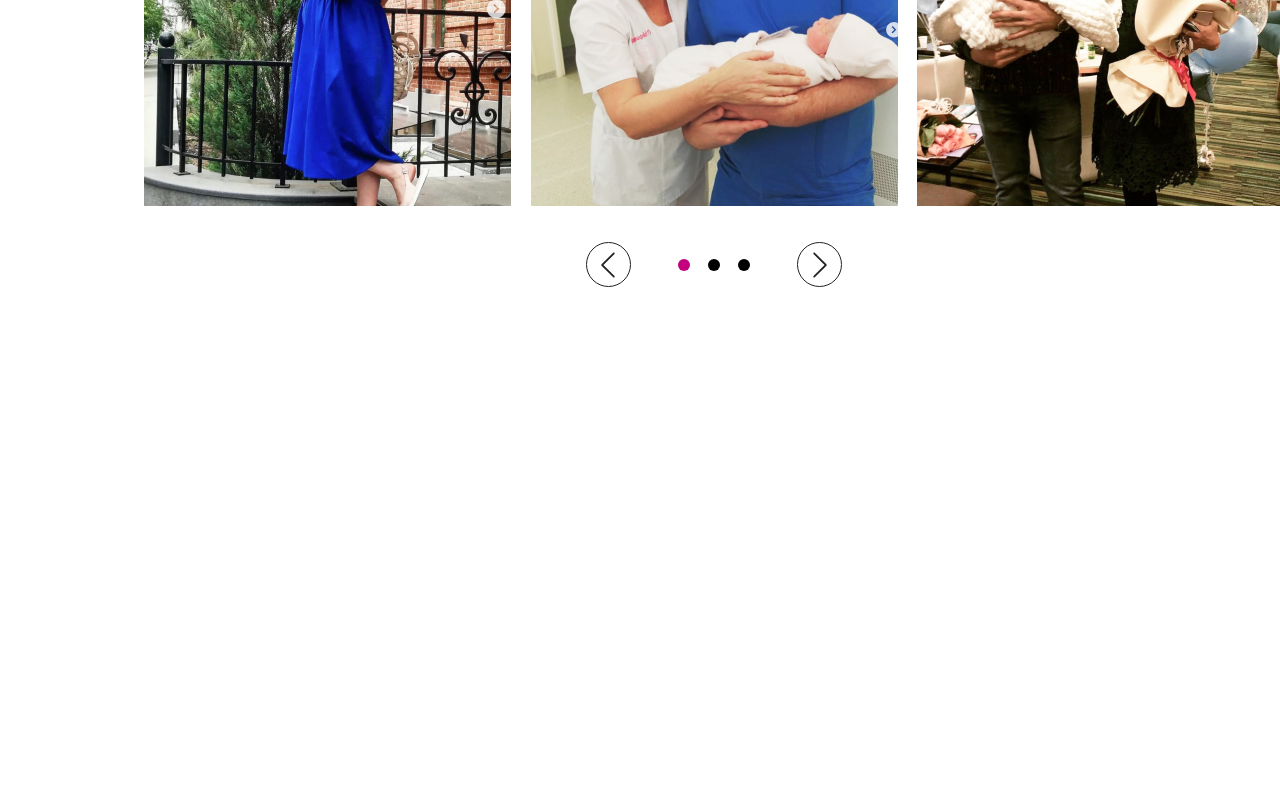
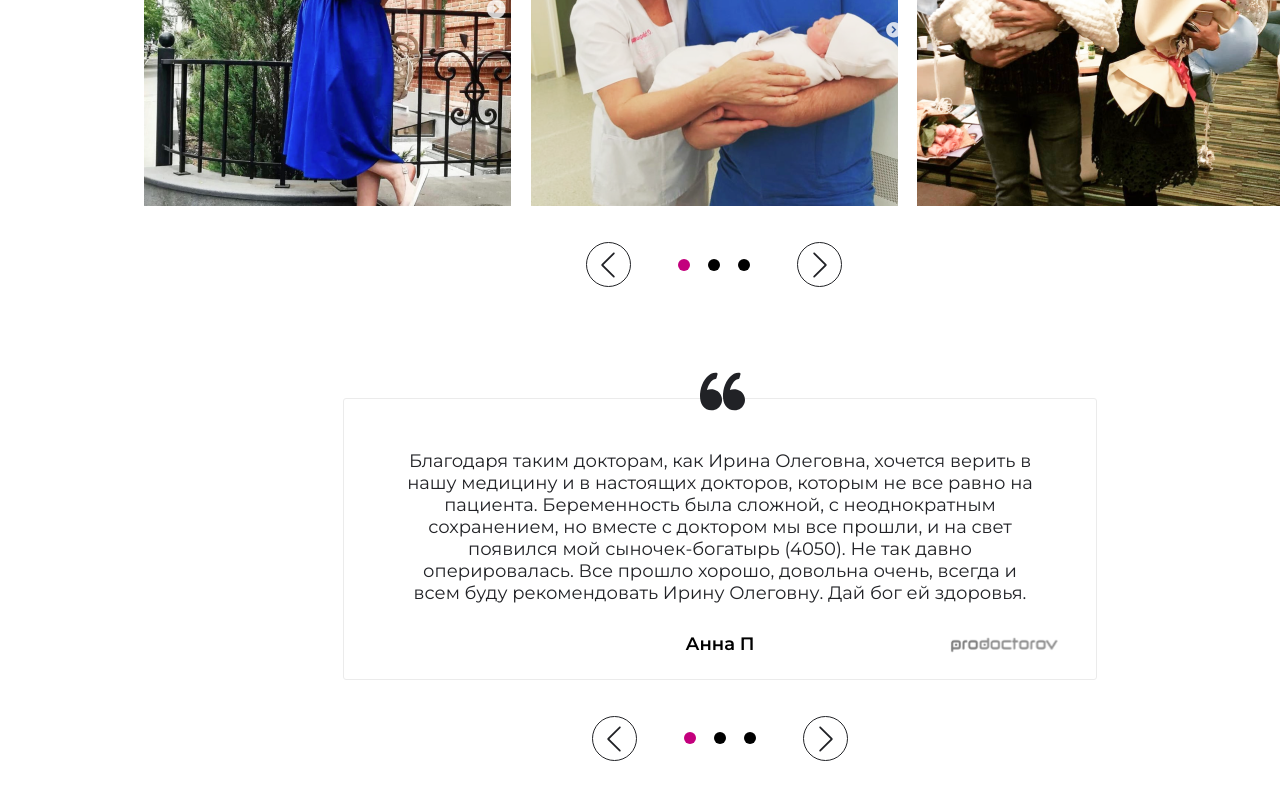
Before and after one commit to Mare4/clinic-app, a React (Create React App) app: page / in a window 1280 px wide. Shown: the part 6974-7774 px from the top of the page. Before the commit the page ends 7343 px from the top, so only its background shows below. Built offline with nearby package versions, Linux system fonts and the light colour scheme.

Commit message:
feat: added "Reviews" section

```diff
--- a/src/App.js
+++ b/src/App.js
@@ -12,6 +12,7 @@ import News from "./News";
 import DoctorInfo from "./DoctorInfo";
 import Question from "./Question";
 import Instagram from "./Instagram";
+import Reviews from "./Reviews";
 
 function App() {
   return (
@@ -28,6 +29,7 @@ function App() {
       <DoctorInfo />
       <Question />
       <Instagram />
+      <Reviews />
     </React.Fragment>
   );
 }
--- a/src/Instagram.css
+++ b/src/Instagram.css
@@ -28,7 +28,7 @@
 .instagram-carousel-buttons-section {
   position: relative;
   display: block;
-  margin: 0 auto 82px auto;
+  margin: 0 auto;
   width: 256px;
   height: 45px;
 }
--- /dev/null
+++ b/src/Reviews.css
@@ -0,0 +1,50 @@
+.reviews-main {
+  position: relative;
+  margin-top: 82px;
+  margin-bottom: 97px;
+  padding: 29px 343px 0;
+}
+
+.reviews-quotes-image {
+  z-index: 1;
+  position: absolute;
+  width: 45px;
+  height: 45px;
+  top: 0;
+  right: calc(50% - 24.5px);
+}
+
+.reviews-content {
+  position: relative;
+  padding: 52px 57px 23px;
+  border: 1px solid #ebebeb;
+  border-radius: 3px;
+  margin-bottom: 36px;
+}
+
+.reviews-text {
+  margin-top: 0;
+  font-size: 18px;
+  line-height: 21.94px;
+  font-weight: 400;
+  color: #212226;
+  font-family: Montserrat;
+  text-align: center;
+  margin-bottom: 29px;
+}
+.reviews-owner-name {
+  margin: 0;
+  font-family: Montserrat;
+  font-weight: 600;
+  font-size: 18px;
+  line-height: 21.94px;
+  text-align: center;
+}
+
+.reviews-water-mark {
+  position: absolute;
+  width: 137px;
+  height: 32.56px;
+  right: 23px;
+  bottom: 17.44px;
+}
--- /dev/null
+++ b/src/Reviews.js
@@ -0,0 +1,41 @@
+import React from "react";
+import "./Reviews.css";
+import quotes_image from "./assets/reviews-quotes-image.svg";
+import water_mark from "./assets/water-mark.svg";
+import arrow_left from "./assets/news-button-left.svg";
+import arrow_right from "./assets/news-button-right.svg";
+
+export default function Reviews() {
+  return (
+    <div className="reviews-main">
+      <img
+        className="reviews-quotes-image"
+        src={quotes_image}
+        alt="quotes_image"
+      />
+      <div className="reviews-content">
+        <p className="reviews-text">
+          Благодаря таким докторам, как Ирина Олеговна, хочется верить в нашу
+          медицину и в настоящих докторов, которым не все равно на пациента.
+          Беременность была сложной, с неоднократным сохранением, но вместе с
+          доктором мы все прошли, и на свет появился мой сыночек-богатырь
+          (4050). Не так давно оперировалась. Все прошло хорошо, довольна очень,
+          всегда и всем буду рекомендовать Ирину Олеговну. Дай бог ей здоровья.
+        </p>
+        <p className="reviews-owner-name">Анна П</p>
+        <img className="reviews-water-mark" src={water_mark} alt="water_mark" />
+      </div>
+      <div className="instagram-carousel-buttons-section">
+        <div className="instagram-flex-buttons">
+          <img className="instagram-carousel-left-button" src={arrow_left} />
+          <div className="instagram-dots">
+            <span className="instagram-active-dot"></span>
+            <span className="instagram-dot-second"></span>
+            <span className="instagram-dot-third"></span>
+          </div>
+          <img className="instagram-carousel-right-button" src={arrow_right} />
+        </div>
+      </div>
+    </div>
+  );
+}
```
Also changed, not shown: src/assets/reviews-quotes-image.svg (added), src/assets/water-mark.svg (added).
